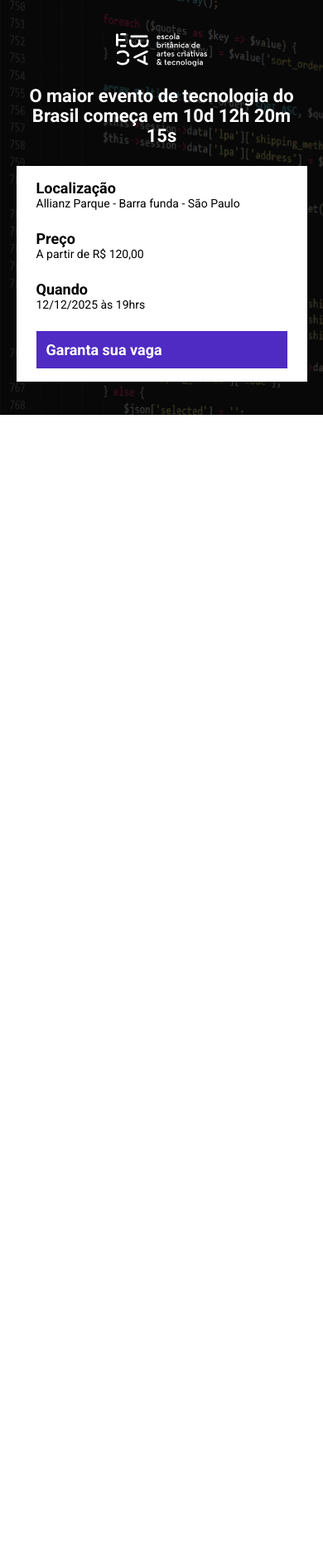
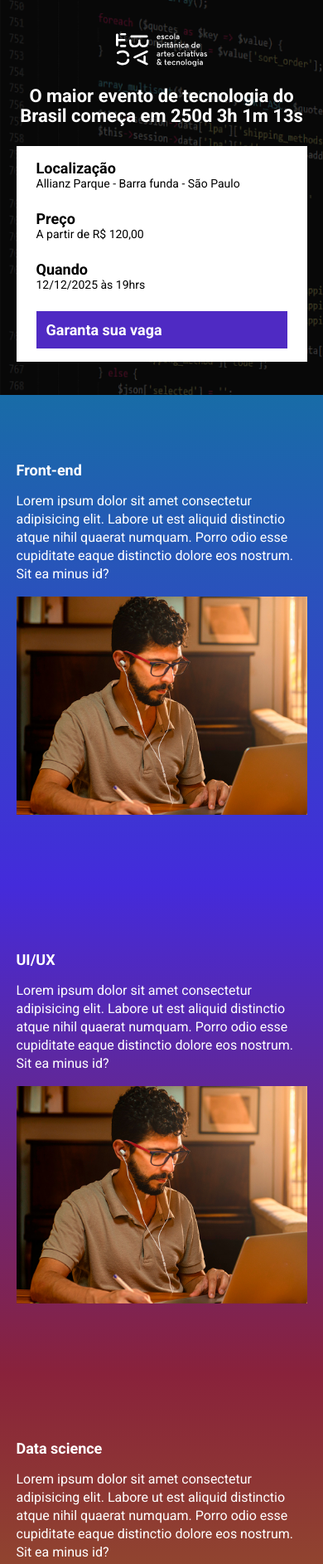
Before and after one commit to georgecmf/ebac_tech_talks, a website built with Parcel: page src/index.html in a window 390 px wide. Shown: the top 1885 px of the page at 83% size. Before the commit the page ends 844 px from the top, so only its background shows below. Built offline with nearby package versions, Linux system fonts and the light colour scheme.

Commit message:
criando a contagem regressiva

```diff
--- a/package.json
+++ b/package.json
@@ -3,6 +3,7 @@
   "version": "1.0.0",
   "scripts": {
     "dev": "parcel src/index.html src/styles/main.scss src/scripts/main.js",
+    "build": "parcel build src/index.html",
     "test": "echo \"Error: no test specified\" && exit 1"
   },
   "keywords": [],
--- a/src/index.html
+++ b/src/index.html
@@ -8,15 +8,16 @@
     <link rel="preconnect" href="https://fonts.googleapis.com">
     <link rel="preconnect" href="https://fonts.gstatic.com" crossorigin>
     <link href="https://fonts.googleapis.com/css2?family=Roboto:wght@400;700&display=swap" rel="stylesheet">
+    <link rel="stylesheet" href="styles/main.scss">
+    <link rel="stylesheet" href="https://unpkg.com/aos@2.3.4/dist/aos.css" />
 
-    <link rel="stylesheet" href="styles/main.scss">
 </head>
 <body>
     <header class="hero">
         <div class="container">
             <img class="hero__logo" src="./images/ebac_logo.svg" alt="EBAC">
             <p class="hero__text">
-                O maior evento de tecnologia do Brasil começa em 10d 12h 20m 15s
+                O maior evento de tecnologia do Brasil começa em <span id="contador"></span>
             </p>
             <div class="infos-bar">
                 <ul class="infos-bar__infos">
@@ -40,6 +41,52 @@
         </div>
     </header>
 
+    <section class="event event--frontend">
+        <div class="container" data-aos="fade-right">
+            <div class="event__details">
+                <h2 class="event__details__title">Front-end</h2>
+                <p class="event__details__description">
+                    Lorem ipsum dolor sit amet consectetur adipisicing elit. Labore ut est aliquid distinctio atque nihil quaerat numquam. Porro odio esse cupiditate eaque distinctio dolore eos nostrum. Sit ea minus id?
+                </p>
+            </div>
+            <img class="event__image" src="./images/frontend.png" alt="Front-end">
+        </div>
+    </section>
+    <section class="event event--ux-ui event--image-left">
+        <div class="container" data-aos="fade-left">
+            <div class="event__details">
+                <h2 class="event__details__title">UI/UX</h2>
+                <p class="event__details__description">
+                    Lorem ipsum dolor sit amet consectetur adipisicing elit. Labore ut est aliquid distinctio atque nihil quaerat numquam. Porro odio esse cupiditate eaque distinctio dolore eos nostrum. Sit ea minus id?
+                </p>
+            </div>
+            <img class="event__image" src="./images/frontend.png" alt="Front-end">
+        </div>
+    </section>
+    <section class="event event--data-science">
+        <div class="container" data-aos="fade-right">
+            <div class="event__details">
+                <h2 class="event__details__title">Data science</h2>
+                <p class="event__details__description">
+                    Lorem ipsum dolor sit amet consectetur adipisicing elit. Labore ut est aliquid distinctio atque nihil quaerat numquam. Porro odio esse cupiditate eaque distinctio dolore eos nostrum. Sit ea minus id?
+                </p>
+            </div>
+            <img class="event__image" src="./images/frontend.png" alt="Front-end">
+        </div>
+    </section>
+    <section class="event event--backend event--image-left">
+        <div class="container" data-aos="fade-left">
+            <div class="event__details">
+                <h2 class="event__details__title">Back-end</h2>
+                <p class="event__details__description">
+                    Lorem ipsum dolor sit amet consectetur adipisicing elit. Labore ut est aliquid distinctio atque nihil quaerat numquam. Porro odio esse cupiditate eaque distinctio dolore eos nostrum. Sit ea minus id?
+                </p>
+            </div>
+            <img class="event__image" src="./images/frontend.png" alt="Front-end">
+        </div>
+    </section>
+
+    <script src="https://unpkg.com/aos@2.3.4/dist/aos.js"></script>
     <script src="scripts/main.js"></script>
 
 </body>
--- a/src/scripts/main.js
+++ b/src/scripts/main.js
@@ -1 +1,33 @@
-console.log("ola mundo");
+AOS.init();
+
+const dataDoEvento = new Date("Dec 12, 2025 19:00:00");
+const timeStampDoEvento = dataDoEvento.getTime();
+
+const contaAsHoras = setInterval(function() {
+    const agora = new Date();
+    const timeStampAtual = agora.getTime();
+
+    const distanciaAteOEvento = timeStampDoEvento -timeStampAtual;
+
+    const diaEmMs = 1000 * 60 * 60 * 24;
+    const horaEmMs = 1000 * 60 * 60;
+    const minutoEmMs = 1000 * 60;
+
+    const diasAteOEvento = Math.floor (distanciaAteOEvento / diaEmMs);
+    const horasAteOEvento = Math.floor((distanciaAteOEvento % diaEmMs) / horaEmMs);
+    const minutosAteOEvento =  Math.floor((distanciaAteOEvento % horaEmMs) / minutoEmMs);
+    const segundosAteOEvento = Math.floor((distanciaAteOEvento % minutoEmMs) / 1000);
+
+    console.log(diasAteOEvento);
+    console.log(horasAteOEvento);
+    console.log(minutosAteOEvento);
+    console.log(segundosAteOEvento);
+
+    document.getElementById('contador').innerHTML = `${diasAteOEvento}d ${horasAteOEvento}h ${minutosAteOEvento}m ${segundosAteOEvento}s`;
+
+    if (distanciaAteOEvento < 0) {
+        clearInterval(contaAsHoras);
+        document.getElementById('contador').innerHTML = 'Evento expirado'
+    }
+
+}, 1000);
--- /dev/null
+++ b/src/styles/_event.scss
@@ -0,0 +1,65 @@
+@use 'variables';
+
+.event {
+    padding: 80px 0;
+
+
+    &--frontend {
+        background-image: linear-gradient( variables.$blue1, variables.$blue2);
+    }
+
+    &--ux-ui{
+        background-image: linear-gradient( variables.$blue2, variables.$pink);
+    }
+
+    &--data-science {
+        background-image: linear-gradient( variables.$pink, variables.$yellow);
+    }
+
+    &--backend {
+        background-image: linear-gradient( variables.$yellow, variables.$pink);
+    }
+
+    &--image-left {
+        .container {
+            flex-direction: row-reverse;
+        }
+    }
+
+    .container {
+        display: flex;
+        gap: 40px;
+    }
+
+    &__image {
+        max-width: 360px;
+    }
+
+    &__details {
+        &__title {
+            font-size: 18px;
+            font-weight: bold;
+            margin-bottom: 16px;
+        }
+
+        &__description {
+            font-size: 16px;
+            line-height: 22px;
+        }
+    }
+
+    @media (max-width: 640px) {
+        .container {
+            display: block;
+        }
+
+        &__image {
+            width: 100%;
+        }
+
+        &__details {
+            margin-right: 0;
+            margin-bottom: 16px;
+        }
+    }
+}
--- a/src/styles/_hero.scss
+++ b/src/styles/_hero.scss
@@ -1,3 +1,5 @@
+@use 'variables';
+
 .hero {
     padding-top: 64px;
     padding-bottom: 100px;
@@ -16,7 +18,7 @@
         left: 0;
         width: 100%;
         height: 100%;
-        background-color: #000;
+        background-color: variables.$secondaryTextColor;
         content: '';
         opacity: .7;
     }
@@ -26,7 +28,6 @@
         margin-bottom: 64px;
         font-size: 40px;
         line-height: 56px;
-        color: #fff;
         font-weight: 800;
         text-align: center;
     }
--- /dev/null
+++ b/src/styles/_variables.scss
@@ -0,0 +1,8 @@
+$textColor: #ffF;
+$secondaryTextColor: #000;
+
+$blue1: #186ca7;
+$blue2: #442bdb;
+$pink: #89223b;
+$yellow: #9c791d;
+$purple: #4f2ac3
--- a/src/styles/components/_buttons.scss
+++ b/src/styles/components/_buttons.scss
@@ -1,3 +1,5 @@
+@use '../variables' as vars;
+
 .button {
     padding: 12px;
     font-size: 18px;
@@ -7,8 +9,8 @@
     white-space: nowrap;
 
     &--primary {
-        color: #ffF;
-        background-color: #4f2ac3;
+        color: vars.$textColor;
+        background-color: vars.$purple;
     }
 
     @media (max-width: 640px) {
--- a/src/styles/components/_infos_bar.scss
+++ b/src/styles/components/_infos_bar.scss
@@ -1,6 +1,8 @@
+@use '../variables' as vars;
+
 .infos-bar {
     padding: 16px 24px;
-    background-color: #fff;
+    background-color: vars.$textColor;
     display: flex;
     justify-content: space-between;
 
@@ -10,10 +12,10 @@
 
         &__item {
             font-size: 14px;
-            color: #000;
+            color: vars.$secondaryTextColor;
 
             b {
-                color: #000;
+                color: vars.$secondaryTextColor;
                 font-size: 18px;
                 display: block;
             }
--- a/src/styles/main.scss
+++ b/src/styles/main.scss
@@ -1,13 +1,16 @@
+@use 'variables';
 @use 'hero';
 @use 'components/infos_bar';
 @use 'components/buttons';
+@use 'event';
+
 
 * {
     margin: 0;
     padding: 0;
     box-sizing: border-box;
     font-family: Roboto, sans-serif;
-    color: #fff;
+    color: variables.$textColor;
     list-style: none;
 }
 
```
